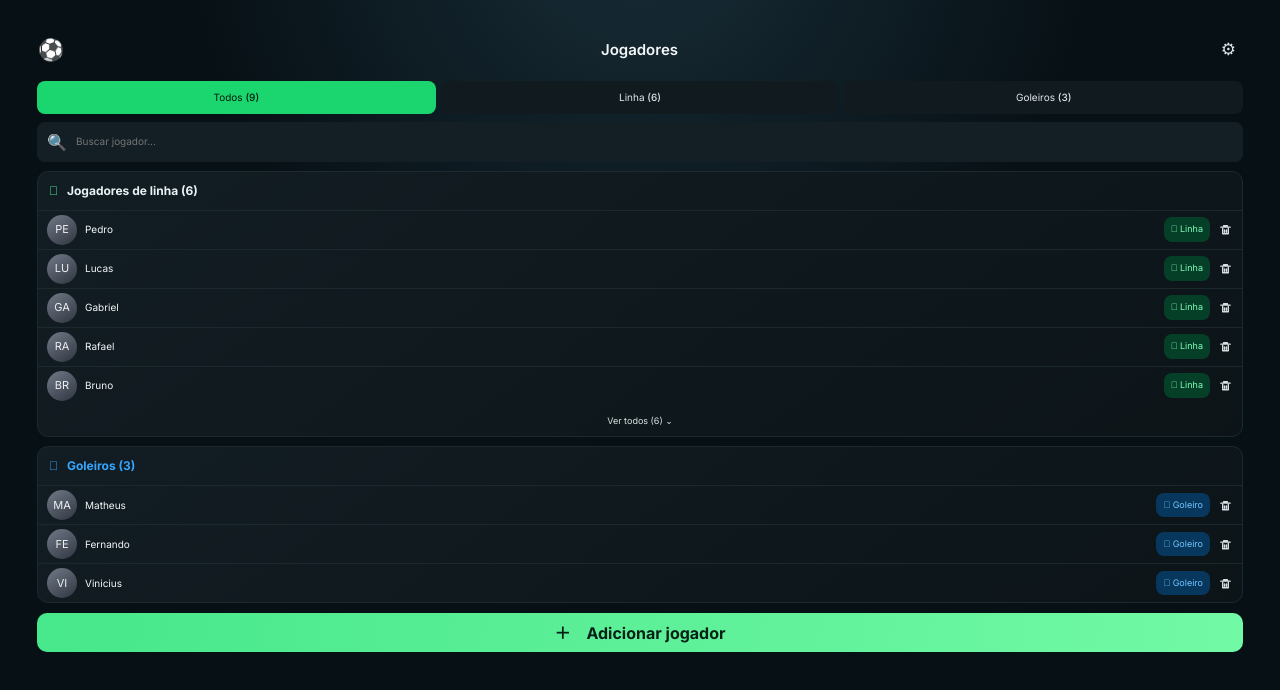
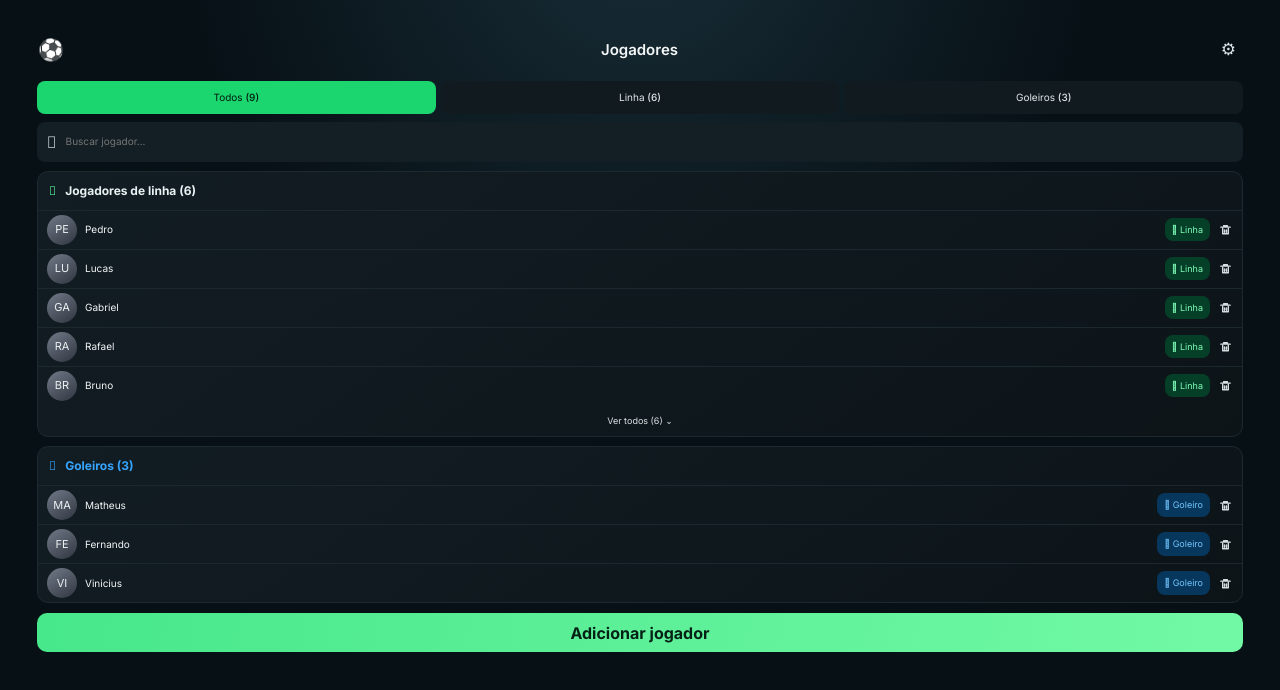
Before and after one commit to TheuFerreira/RachaMix, an Angular app: page / in a window 1280 px wide. Shown: the top 690 px of the page. Built offline with nearby package versions, Linux system fonts and the light colour scheme.

Commit message:
fix: restore original player screen icons

```diff
--- a/src/app/pages/players/player-section.component.html
+++ b/src/app/pages/players/player-section.component.html
@@ -4,13 +4,7 @@
   [class.keeper-section]="type === 'goalkeeper'"
 >
   <div class="group-heading">
-    <span class="player-type-icon" aria-hidden="true">
-      @if (type === 'line') {
-        &#x1F3C3;
-      } @else {
-        &#x1F590;
-      }
-    </span>
+    <span>{{ icon }}</span>
     <strong>{{ title }} ({{ total }})</strong>
     <span>›</span>
   </div>
@@ -31,14 +25,7 @@
         [class.line-tag]="type === 'line'"
         [class.keeper-tag]="type === 'goalkeeper'"
       >
-        <span class="player-type-icon" aria-hidden="true">
-          @if (type === 'line') {
-            &#x1F3C3;
-          } @else {
-            &#x1F590;
-          }
-        </span>
-        {{ typeLabel }}
+        {{ icon }} {{ typeLabel }}
       </span>
       <button
         type="button"
--- a/src/app/pages/players/player-section.component.scss
+++ b/src/app/pages/players/player-section.component.scss
@@ -24,10 +24,6 @@
 
 .group-heading > span:last-child {
   display: none;
-}
-
-.player-type-icon {
-  font-family: 'Segoe UI Emoji', 'Segoe UI Symbol', sans-serif;
 }
 
 .line-section .group-heading {
--- a/src/app/pages/players/players-page.component.html
+++ b/src/app/pages/players/players-page.component.html
@@ -1,6 +1,6 @@
 <section class="phone-screen players-screen">
   <div class="screen-title">
-    <div class="title-icon">⚽</div>
+    <div class="title-icon">&#9917;</div>
     <h1>Jogadores</h1>
     <button
       class="icon-btn"
@@ -8,7 +8,7 @@
       title="Importar jogadores"
       (click)="importPlayers.emit()"
     >
-      ⚙
+      &#9881;
     </button>
   </div>
   <div class="segmented">
@@ -24,7 +24,7 @@
   </div>
   <div class="search-row">
     <div class="search-box">
-      🔍
+      &#128269;
       <input [(ngModel)]="search" placeholder="Buscar jogador..." aria-label="Buscar jogador" />
     </div>
   </div>
@@ -32,7 +32,7 @@
   @if (activeSection === 'all' || activeSection === 'line') {
     <app-player-section
       title="Jogadores de linha"
-      icon="🏃"
+      icon="&#x1F3C3;"
       type="line"
       [players]="filteredLinePlayers"
       [total]="linePlayers.length"
@@ -44,7 +44,7 @@
   @if (activeSection === 'all' || activeSection === 'goalkeeper') {
     <app-player-section
       title="Goleiros"
-      icon="🖐"
+      icon="&#x1F590;"
       type="goalkeeper"
       [players]="filteredGoalkeepers"
       [total]="goalkeepers.length"
@@ -78,5 +78,5 @@
     </div>
   }
 
-  <button class="primary-btn add-player" (click)="add.emit()">＋　Adicionar jogador</button>
+  <button class="primary-btn add-player" (click)="add.emit()">Adicionar jogador</button>
 </section>
```
